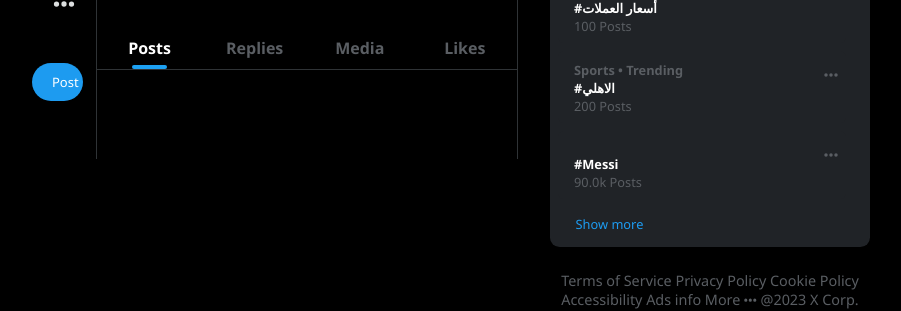
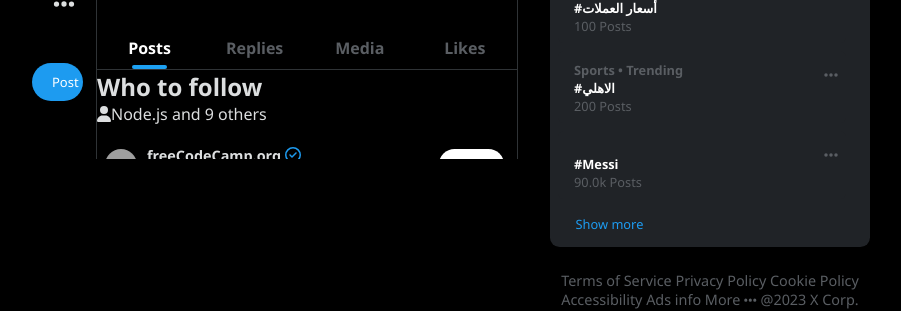
Before and after one commit to Mohammad-AbuJaber/React-Profile-on-Twitter, a React (Create React App) app: page / in a window 1280 px wide. Shown: the part 641-952 px from the top of the page, without its empty margins (288-1189 px from the left). Built offline with nearby package versions, Linux system fonts and the light colour scheme; grey boxes are pictures that could not be loaded.

Commit message:
Adding suggestions component

```diff
--- a/src/components/Main.js
+++ b/src/components/Main.js
@@ -1,7 +1,8 @@
 import React, {useState} from "react";
 import '../stylesheets/Main.css';
 import {FontAwesomeIcon} from '@fortawesome/react-fontawesome';
-import {faArrowLeft, faEllipsisH, faCalendarDays, faBell, faLink} from '@fortawesome/free-solid-svg-icons';
+import {faArrowLeft, faEllipsisH, faCalendarDays, faBell, faLink, faUser} from '@fortawesome/free-solid-svg-icons';
+import {Page} from "./Recommendations";
 
 function VisitedPage(props) {
     const formattedPosts = props.posts.toLocaleString();
@@ -127,7 +128,60 @@ function ProfileTabs(props) {
     );
 }
 
+function PageToFollow(props) {
+    return (
+        <div className="page-to-follow">
+            <h2 className="page-to-follow-title">Who to follow</h2>
+            {props.pages.map((page, index) => (
+                <div key={index} className="page-to-follow-item">
+                    <div className="followers-user-names">
+                        <FontAwesomeIcon icon={faUser} className="profile-user"/>
+                        <span className="followers-user-username">{page.followers}</span>
+                    </div>
+                    <Page
+                        avatarUrl={page.avatarUrl}
+                        name={page.name}
+                        username={page.username}
+                        isVerified={page.isVerified}
+                    />
+                    <div className="page-description">
+                        <p className="page-description">{page.description}</p>
+                    </div>
+                </div>
+            ))}
+            <button className="showMore-button">Show more</button>
+        </div>
+    );
+}
+
 export default function Main() {
+    const pagesToFollow = [
+        {
+            followers: "Node.js and 9 others",
+            name: "freeCodeCamp.org",
+            username: "freeCodeCamp",
+            avatarUrl: "https://pbs.twimg.com/profile_images/1276770212927410176/qTgTIejk_400x400.jpg",
+            isVerified: true,
+            description: "We're a community of millions of people who are building new skills and getting new jobs together. A 501(c)(3) public charity."
+        },
+        {
+            followers: "Node.js and 5 others",
+            name: "TypeScript",
+            username: "typescript",
+            avatarUrl: "https://upload.wikimedia.org/wikipedia/commons/thumb/4/4c/Typescript_logo_2020.svg/768px-Typescript_logo_2020.svg.png",
+            isVerified: true,
+            description: "TypeScript is a language for application-scale JavaScript development. " +
+                "It's a typed superset of JavaScript that compiles to plain JavaScript."
+        },
+        {
+            followers: "Node.js and 3 others",
+            name: "Tailwind CSS",
+            username: "tailwindcss",
+            avatarUrl: "https://asset.brandfetch.io/idKJ12s-EY/idI9erPtdw.jpeg",
+            isVerified: true,
+            description: "The utility-first CSS framework. Rapidly build modern websites, without ever leaving your HTML."
+        }
+    ];
     return (
         <div className="main">
             <VisitedPage name="React" posts={2611}/>
@@ -166,6 +220,7 @@ export default function Main() {
                 ]}
             />
             <ProfileTabs/>
+            <PageToFollow pages={pagesToFollow}/>
         </div>
     );
 }
```
